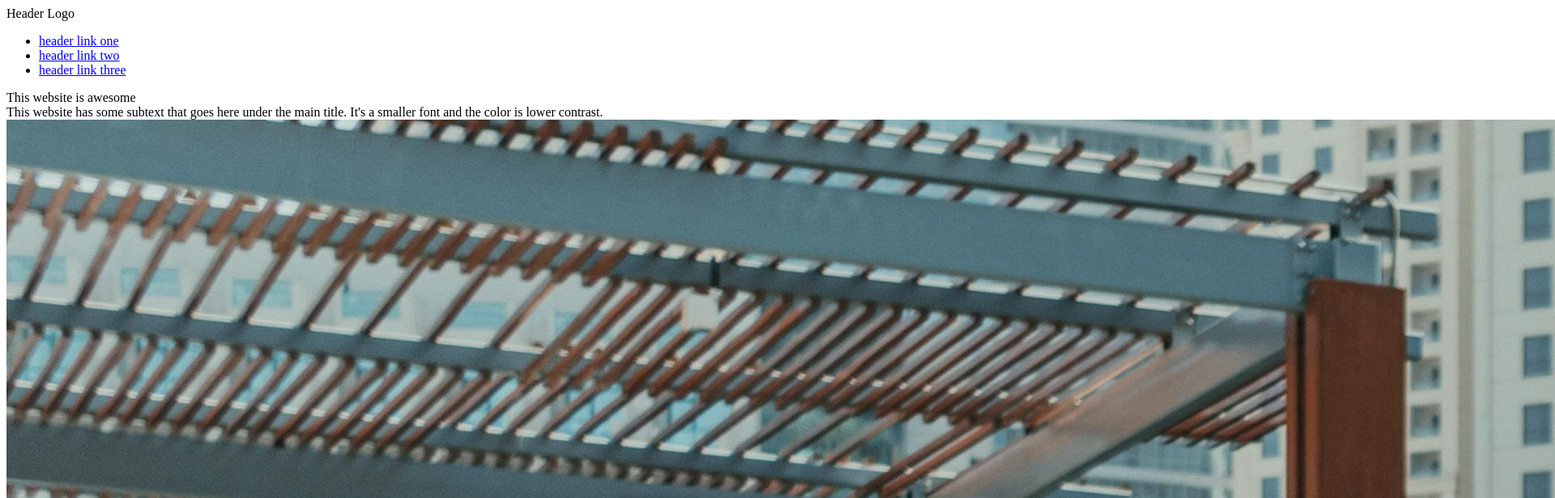
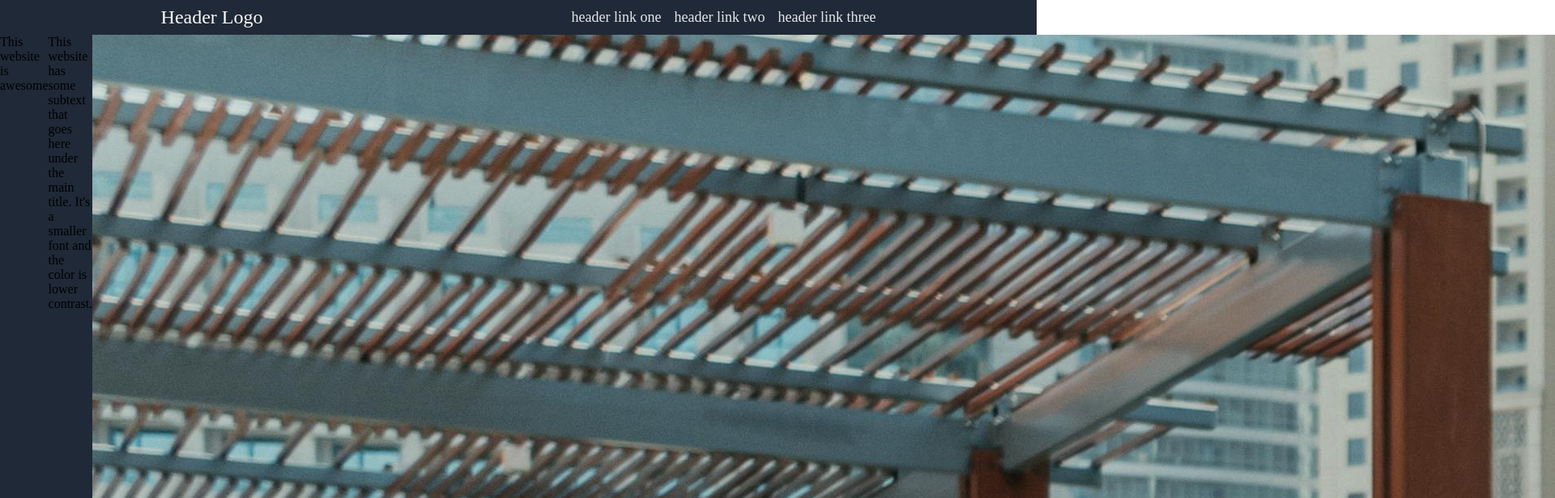
Before and after one commit to jamesaurus/landing-page, a plain HTML site: page index.html in a window 1280 px wide. Shown: the top 616 px of the page at 81% size, 1920 px wide, since content can reach past the window. Drawn offline with Linux system fonts and the light colour scheme.

Commit message:
Modify layout and style of .top-header elements

```diff
--- a/index.html
+++ b/index.html
@@ -6,15 +6,19 @@
         <link rel="stylesheet" href="style.css">
     </head>
         <div class="header">
+            <div class="top-header">
                 <div class="logo">Header Logo</div>
                 <ul>
                     <li><a href="#">header link one</a></li>
                     <li><a href="#">header link two</a></li>
                     <li><a href="#">header link three</a></li>
                 </ul>
+            </div>
+            <div class="bottom-header">
                 <div class="main-text">This website is awesome</div>
                 <div class="secondary-text">This website has some subtext that goes here under the main title. It's a smaller font and the color is lower contrast.</div>
                 <img src="./images/placeholder.jpg" alt="Image of Placeholder">
+            </div>
         </div>
         <div class="information"></div>
         <div class="quote"></div>
--- a/style.css
+++ b/style.css
@@ -0,0 +1,40 @@
+body {
+    margin: 0;
+}
+.header {
+    display: flex;
+    flex-direction: column;
+    background-color: #1F2937;
+}
+
+.top-header, .bottom-header {
+    display: flex;
+}
+
+.top-header {
+    justify-content: space-around;
+    padding: 8px;
+}
+
+ul {
+    display: flex;
+    list-style: none;
+    margin: 0;
+    padding: 0;
+    gap: 16px;
+    align-items: center;
+}
+
+a {
+    text-decoration: none;
+    color: #E5E7EB;
+    font-size: 18px;
+}
+
+.logo {
+    font-size: 24px;
+    color: #F9FAF8;
+    display: flex;
+    justify-content: center;
+    align-items: center;
+}
```
Lines whose indentation alone changed are shown as unchanged.
